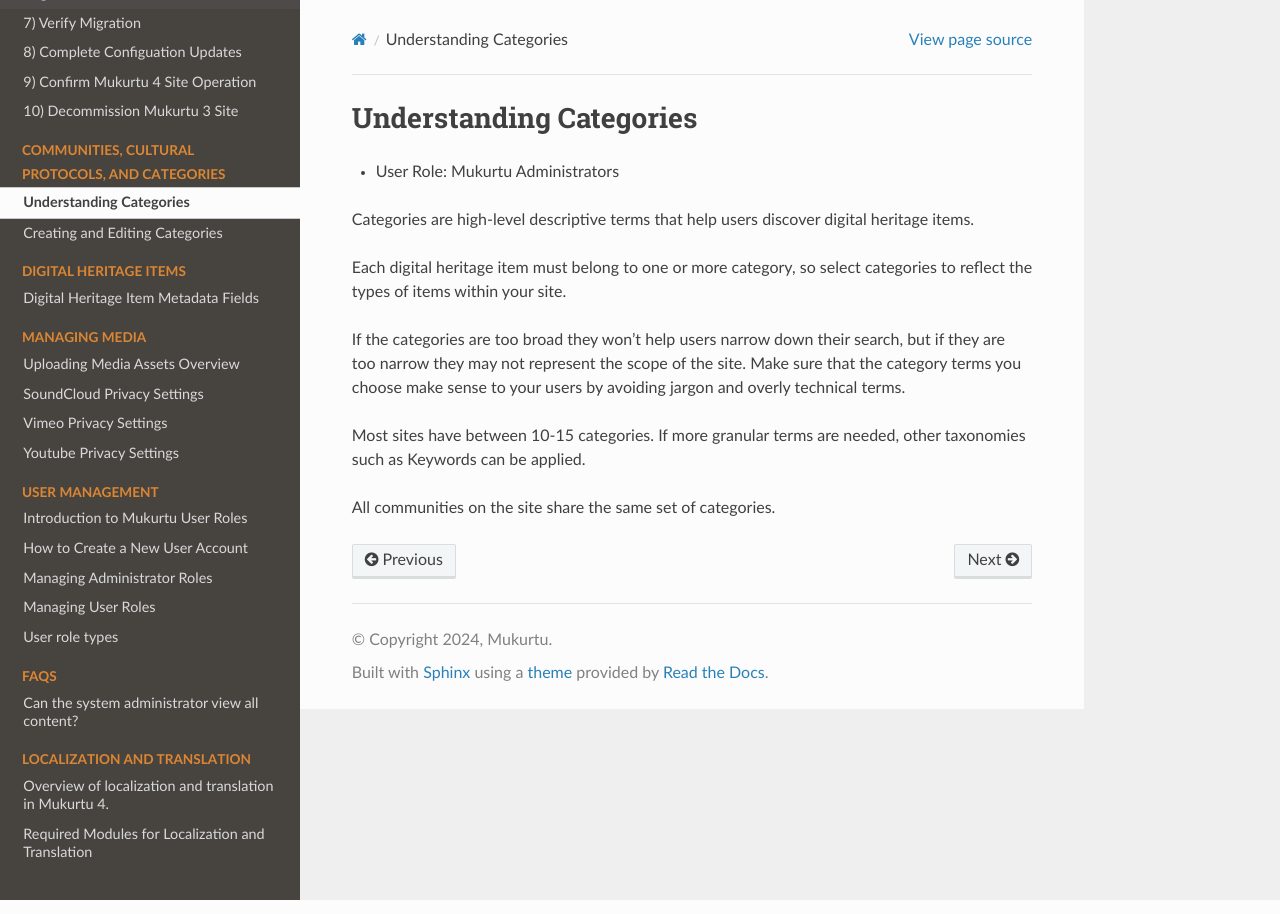
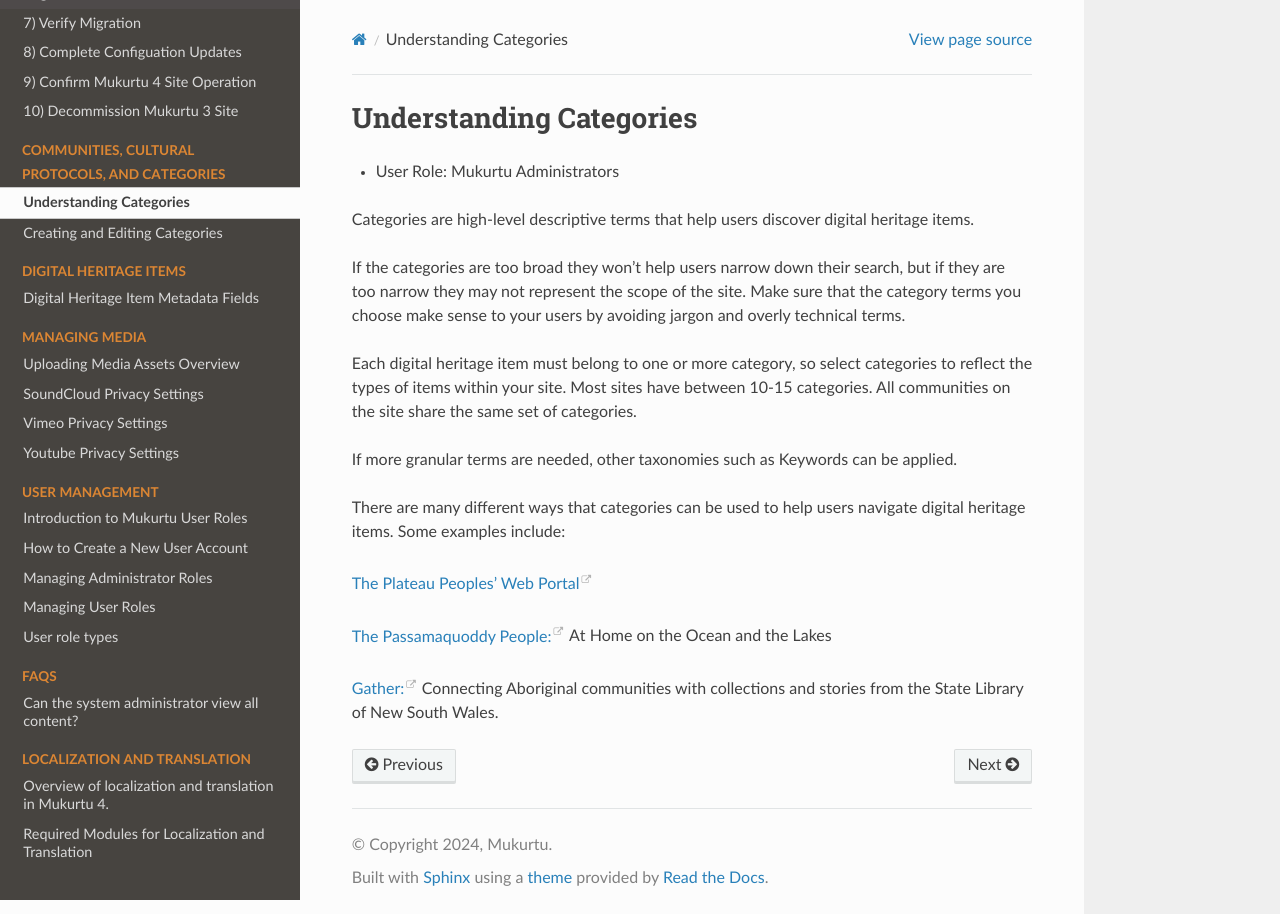
Before and after one commit to MukurtuCMS/mukurtudocs, a Sphinx documentation site: the page built from docs/source/3Cs/understanding-categories.md, in a window 1280 px wide. Built offline with Sphinx 7.4.7 and the Read the Docs theme 3.1.0, drawn with Linux system fonts in a browser that asks for light colours.

Commit message:
categories update

```diff
--- a/docs/source/3Cs/understanding-categories.md
+++ b/docs/source/3Cs/understanding-categories.md
@@ -4,10 +4,16 @@
 
 Categories are high-level descriptive terms that help users discover digital heritage items.
 
-Each digital heritage item must belong to one or more category, so select categories to reflect the types of items within your site.
-
 If the categories are too broad they won’t help users narrow down their search, but if they are too narrow they may not represent the scope of the site. Make sure that the category terms you choose make sense to your users by avoiding jargon and overly technical terms.
 
-Most sites have between 10-15 categories. If more granular terms are needed, other taxonomies such as Keywords can be applied.
+Each digital heritage item must belong to one or more category, so select categories to reflect the types of items within your site. Most sites have between 10-15 categories. All communities on the site share the same set of categories.
 
-All communities on the site share the same set of categories.
+If more granular terms are needed, other taxonomies such as Keywords can be applied.
+
+There are many different ways that categories can be used to help users navigate digital heritage items. Some examples include:
+
+[The Plateau Peoples' Web Portal](https://plateauportal.libraries.wsu.edu/)
+
+[The Passamaquoddy People:](https://passamaquoddypeople.com/) At Home on the Ocean and the Lakes
+
+[Gather:](https://gather.sl.nsw.gov.au/) Connecting Aboriginal communities with collections and stories from the State Library of New South Wales.
```
Also changed, not shown: docs/source/3Cs/creating-categories.md (+0 -2 lines).
